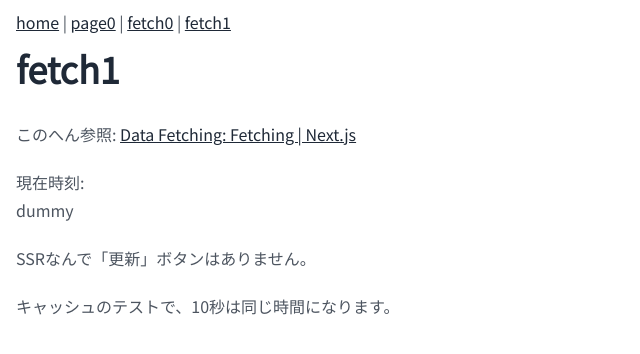
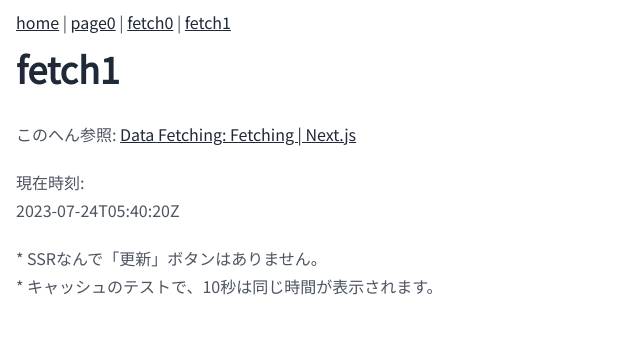
Before and after one commit to heiwa4126/nextjs-my-app1, a Next.js app: page /fetch1 in a window 1280 px wide. Shown: the top 354 px of the page, without its empty margins (0-640 px from the left). Built offline with nearby package versions, Linux system fonts and the light colour scheme.

Commit message:
add error test

```diff
--- a/app/api/now/route.ts
+++ b/app/api/now/route.ts
@@ -2,5 +2,7 @@ import { getCurrentTimeInRFC3339 } from '@/lib/time';
 import { NextResponse } from 'next/server';
 
 export async function POST() {
+  // return NextResponse.json({ detail: 'Item not found' }, { status: 422 }); // error test
+  // return NextResponse.json('Very Bad Request', { status: 500 }); // error test2
   return NextResponse.json({ now: getCurrentTimeInRFC3339() });
 }
--- a/app/fetch1/page.tsx
+++ b/app/fetch1/page.tsx
@@ -11,8 +11,7 @@ type Now = {
   now: string;
 };
 
-const key = undefined;
-// const key = 'http://localhost:3000/api/now';
+const api = 'http://localhost:3000/api/now';
 
 const options: RequestInit = {
   method: 'POST',
@@ -23,7 +22,7 @@ const options: RequestInit = {
 };
 
 async function getData(): Promise<Now> {
-  const res = await fetch(key, options);
+  const res = await fetch(api, options);
   if (!res.ok) {
     // This will activate the closest `error.js` Error Boundary
     throw new Error('Failed to fetch data');
@@ -31,9 +30,9 @@ async function getData(): Promise<Now> {
   return res.json();
 }
 
-export default async function Page() {
-  // const data = await getData();
-  const data = { now: 'dummy' };
+export default async function Page({}) {
+  const data = await getData();
+  // const data = { now: 'dummy' };
   return (
     <main className="mx-4 my-3">
       <h1>{title}</h1>
@@ -46,8 +45,10 @@ export default async function Page() {
       <div>
         現在時刻: <div>{data.now}</div>
       </div>
-      <p>SSRなんで「更新」ボタンはありません。</p>
-      <p>キャッシュのテストで、10秒は同じ時間になります。</p>
+      <p>
+        <div>* SSRなんで「更新」ボタンはありません。</div>
+        <div>* キャッシュのテストで、10秒は同じ時間が表示されます。</div>
+      </p>
     </main>
   );
 }
--- a/components/FetchNow.tsx
+++ b/components/FetchNow.tsx
@@ -6,6 +6,9 @@ const api = '/api/now';
 
 type Response = {
   now: string;
+};
+type ErrorResponse = {
+  datail: string;
 };
 
 type FetcherArg = [
@@ -21,7 +24,12 @@ async function fetcher(args: FetcherArg): Promise<Response> {
       accept: 'application/json' // responseはJSONのみ受け入れ
     }
   };
-  return (await fetch(fetchInput, options)).json();
+  const res = await fetch(fetchInput, options);
+  if (!res.ok) {
+    throw new Error(await res.text());
+  }
+
+  return res.json();
 }
 
 export function FetchNow() {
@@ -31,8 +39,8 @@ export function FetchNow() {
     mutate(key);
   };
 
-  if (error) return <div>failed to load. {error?.message}</div>;
-  if (isLoading) return <div>loading...</div>;
+  if (error) return <div className="bg-error">failed to load. {error?.message}</div>;
+  if (isLoading) return <div className="loading loading-spinner loading-xs">loading...</div>;
 
   // render data
   return (
```
